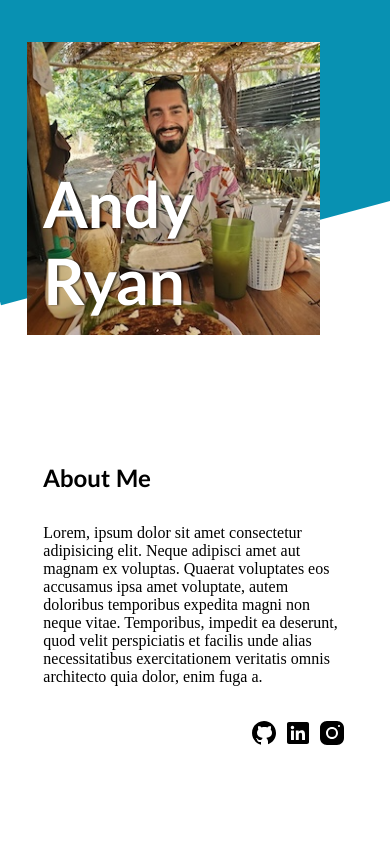
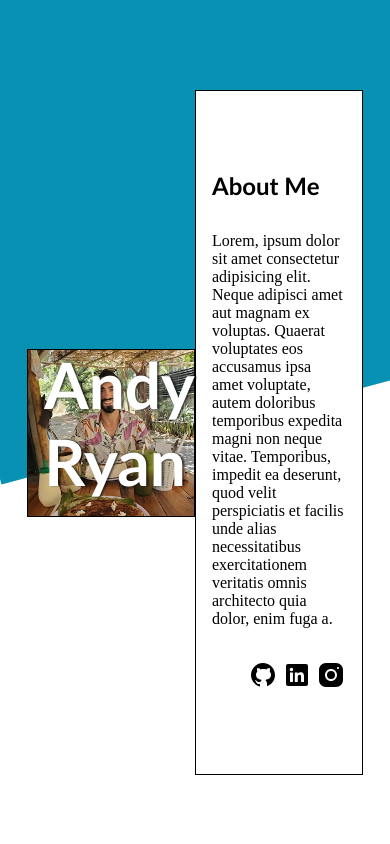
Before and after one commit to aRav3n/aRav3n.github.io, a website built with webpack: page index-sample.html in a window 390 px wide. Shown: the top 844 px of the page. Built offline with nearby package versions, Linux system fonts and the light colour scheme.

Commit message:
build: complete CSS up until media queries

```diff
--- a/src/style.css
+++ b/src/style.css
@@ -86,8 +86,9 @@ h3 {
 }
 
 header {
+  align-items: center;
   display: grid;
-  grid-template-columns: repeat(auto-fit, minmax(280px, 1fr));
+  grid-template-columns: 1fr 1fr;
   height: fit-content;
   justify-content: center;
   overflow: hidden;
@@ -95,12 +96,14 @@ header {
 }
 
 header > div:first-child {
+  border: 1px solid black;
   display: inline-flex;
   flex: 2 0 300px;
   position: relative;
 }
 
 header > div:last-child {
+  border: 1px solid black;
   background-color: white;
   display: flex;
   flex: 1 0 30vw;
@@ -215,6 +218,10 @@ p {
 
 }
 
+header {
+  grid-template-rows: 2fr 1fr;
+}
+
 header > div:last-child {
   -webkit-box-shadow: 0px 3px 5px 0px rgba(0,0,0,0.75);
   -moz-box-shadow: 0px 3px 5px 0px rgba(0,0,0,0.75);
```
